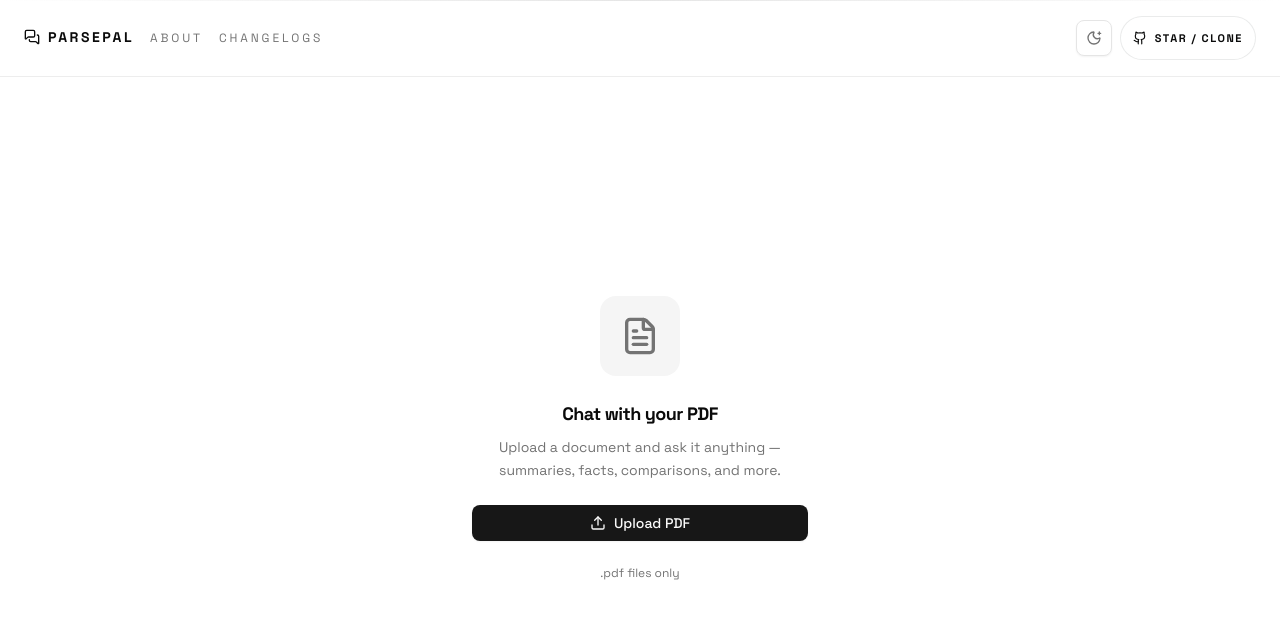
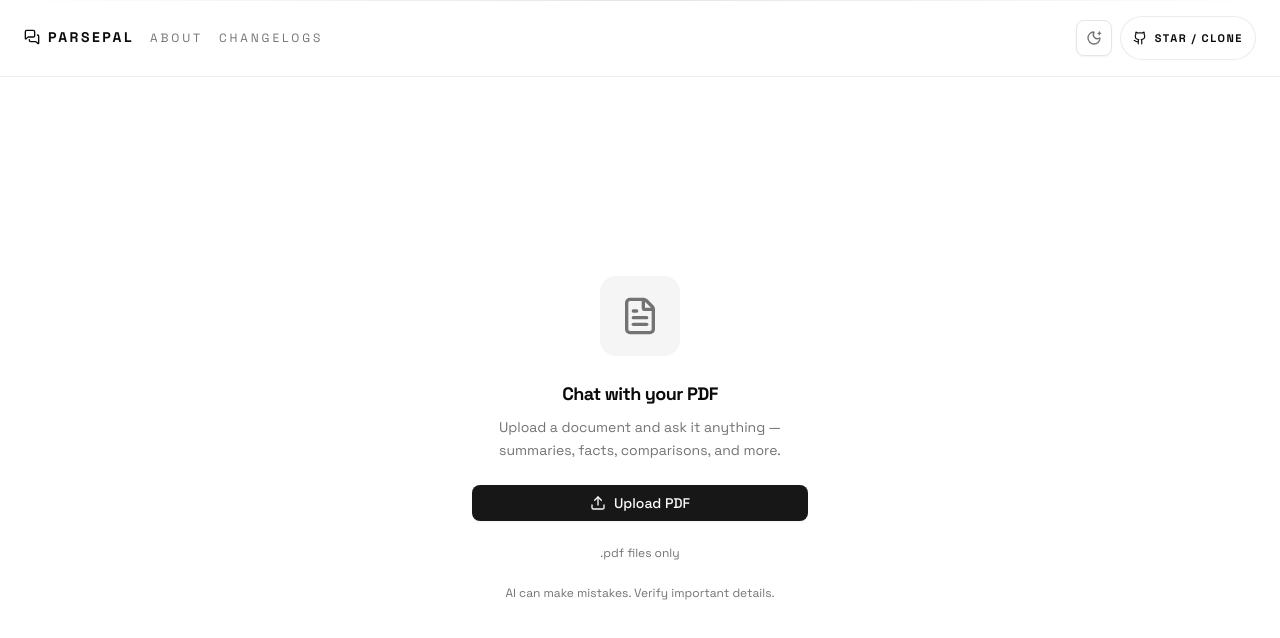
Before and after one commit to design-sparx/parse-pal, a Next.js app in the folder apps/web/: page /app in a window 1280 px wide. Shown: the top 638 px of the page. Built offline with nearby package versions, Linux system fonts and the light colour scheme.

Commit message:
feat(ui): add AI mistakes disclaimer

```diff
--- /dev/null
+++ b/apps/web/app/components/AiMistakesNotice.tsx
@@ -0,0 +1,11 @@
+type Props = {
+  className?: string
+}
+
+export function AiMistakesNotice({ className }: Props) {
+  return (
+    <p className={className ?? "text-xs text-muted-foreground"}>
+      AI can make mistakes. Verify important details.
+    </p>
+  )
+}
--- a/apps/web/app/components/ChatView.tsx
+++ b/apps/web/app/components/ChatView.tsx
@@ -11,6 +11,7 @@ import {
   CheckCircle2Icon,
   ArrowRightIcon,
 } from "lucide-react"
+import { AiMistakesNotice } from "@/app/components/AiMistakesNotice"
 import { Button } from "@/components/ui/button"
 import { Input } from "@/components/ui/input"
 import type { Conversation } from "@/app/hooks/useConversations"
@@ -240,6 +241,7 @@ export function ChatView({
             Upload PDF
           </Button>
           <p className="text-xs text-muted-foreground">.pdf files only</p>
+          <AiMistakesNotice className="text-xs text-muted-foreground" />
         </div>
       </div>
     )
@@ -280,7 +282,8 @@ export function ChatView({
         )}
 
         <div className="mt-auto border-t border-border pt-4 shrink-0">
-          <form onSubmit={handleSubmit} className="mx-auto flex max-w-3xl gap-2">
+          <div className="mx-auto flex max-w-3xl flex-col gap-2">
+            <form onSubmit={handleSubmit} className="flex gap-2">
               <Input
                 value={input}
                 onChange={handleInputChange}
@@ -300,6 +303,8 @@ export function ChatView({
                 <SendIcon />
               </Button>
             </form>
+            <AiMistakesNotice />
+          </div>
         </div>
       </div>
     </div>
```
Also changed, not shown: 1 other file (tests, documents, lock files or other folders). Lines whose indentation alone changed are shown as unchanged.
